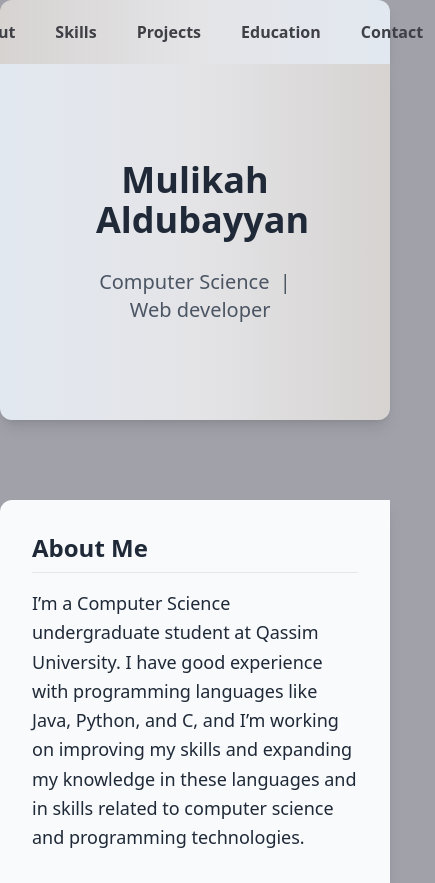
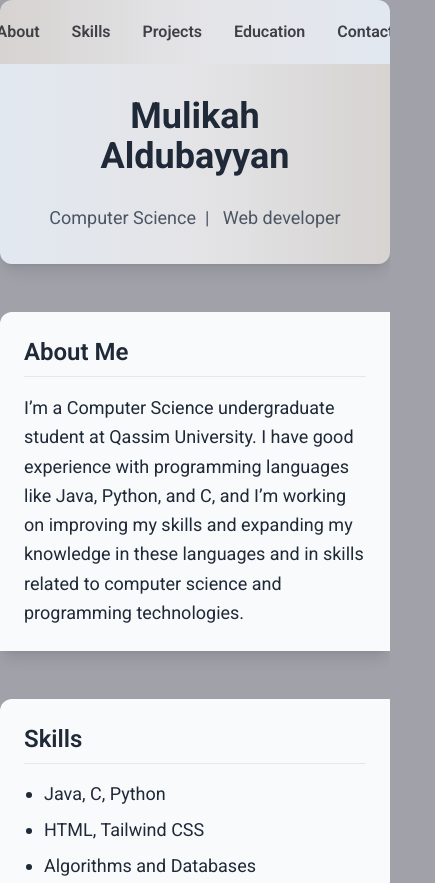
Before and after one commit to mulikah24/MYCV, a plain HTML site: page index.html in a window 390 px wide. Shown: the top 883 px of the page, 435 px wide, since content can reach past the window. Drawn offline with nearby package versions, Linux system fonts and the light colour scheme.

Commit message:
Second commit

```diff
--- a/index.html
+++ b/index.html
@@ -4,17 +4,27 @@
   <meta charset="UTF-8" />
   <meta name="viewport" content="width=device-width, initial-scale=1.0" />
   <title>Mulikah Aldubayyan</title>
+
+  <!-- Google Font -->
+  <link rel="preconnect" href="https://fonts.googleapis.com">
+  <link rel="preconnect" href="https://fonts.gstatic.com" crossorigin>
+  <link href="https://fonts.googleapis.com/css2?family=Roboto:ital,wght@0,100..900;1,100..900&display=swap" rel="stylesheet">
+
+  <!--Tailwind CSS-->
   <script src="https://cdn.tailwindcss.com"></script>
   <style>
     html {
       scroll-behavior: smooth;
     }
+    body{
+    font-family: 'Roboto', sans-serif;
+    }
   </style>
 </head>
-<body class="bg-zinc-400 text-gray-800 font-sans">
+<body class="bg-zinc-400 text-gray-800">
 
   <!-- Top Navigation -->
-  <nav class="text-zinc-700 p-4 flex rounded-t-xl shadow-lg justify-center space-x-4 bg-gradient-to-r from-stone-300 via-zinc-200 to-slate-200">
+  <nav class="text-zinc-700 p-4 flex rounded-t-xl shadow-lg justify-center space-x-2 sm:space-x-4 overflow-x-auto whitespace-nowrap bg-gradient-to-r from-stone-300 via-zinc-200 to-slate-200">
     <a href="#about" class="px-3 py-1 hover:text-slate-500 font-semibold">About</a>
     <a href="#skills" class="px-3 py-1 hover:text-slate-500 font-semibold">Skills</a>
     <a href="#projects" class="px-3 py-1 hover:text-slate-500 font-semibold">Projects</a>
@@ -22,14 +32,14 @@
     <a href="#contact" class="px-3 py-1 hover:text-slate-500 font-semibold">Contact</a>
   </nav>
 
-  <!-- Header -->
-  <header class="text-center p-24 md:p-40 rounded-b-xl shadow-lg bg-gradient-to-l from-stone-300 via-zinc-200 to-slate-200">
+  <!-- Header Section -->
+  <header class="text-center p-8 sm:p-16 md:p-24 lg:p-40 rounded-b-xl shadow-lg bg-gradient-to-l from-stone-300 via-zinc-200 to-slate-200">
     <h1 class="text-4xl sm:text-5xl md:text-6xl font-bold text-gray-800">Mulikah Aldubayyan</h1>
-    <p class="text-xl sm:text-2xl text-gray-600 mt-7">Computer Science &nbsp;| &nbsp;&nbsp;Web developer</p>
+    <p class="text-lg sm:text-2xl text-gray-600 mt-7">Computer Science &nbsp;| &nbsp;&nbsp;Web developer</p>
   </header>
 
-  <!-- About -->
-  <section id="about" class="mt-20 max-w-3xl mx-auto bg-slate-50 shadow-lg p-8 md:p-10 rounded-tl-xl">
+  <!-- About Me Section -->
+  <section id="about" class="mt-12 max-w-3xl mx-auto bg-slate-50 shadow-lg p-6 sm:p-10 px-6 sm:px-12 rounded-tl-xl">
     <h2 class="text-2xl sm:text-3xl font-semibold border-b pb-2 mb-4 text-gray-800">About Me</h2>
     <p class="text-lg text-gray-800 leading-relaxed">
       I’m a Computer Science undergraduate student at Qassim University.
@@ -39,8 +49,8 @@
     </p>
   </section>
 
-  <!-- Skills -->
-  <section id="skills" class="mt-12 max-w-3xl mx-auto bg-slate-50 shadow-lg p-8 md:p-10 rounded-tl-xl">
+  <!-- Skills Section -->
+  <section id="skills" class="mt-12 max-w-3xl mx-auto bg-slate-50 shadow-lg p-6 sm:p-10 px-6 sm:px-12 rounded-tl-xl">
     <h2 class="text-2xl sm:text-3xl font-semibold border-b pb-2 mb-4 text-gray-800">Skills</h2>
     <ul class="text-lg list-disc pl-5 text-gray-800 space-y-2">
       <li>Java, C, Python </li>
@@ -49,8 +59,8 @@
     </ul>
   </section>
 
-  <!-- Projects -->
-  <section id="projects" class="mt-12 max-w-3xl mx-auto bg-slate-50 shadow-lg p-8 md:p-10 rounded-tl-xl">
+  <!-- Projects Section -->
+  <section id="projects" class="mt-12 max-w-3xl mx-auto bg-slate-50 shadow-lg p-6 sm:p-10 px-6 sm:px-12 rounded-tl-xl">
     <h2 class="text-2xl sm:text-3xl font-semibold border-b pb-2 mb-4 text-gray-800">Projects</h2>
     <ul class="text-lg list-disc pl-5 text-gray-800 space-y-4">
       <li>
@@ -65,14 +75,14 @@
     </ul>
   </section>
 
-  <!-- Education -->
-  <section id="education" class="mt-12 max-w-3xl mx-auto bg-slate-50 shadow-lg p-8 md:p-10 rounded-tl-xl">
+  <!-- Education Section -->
+  <section id="education" class="mt-12 max-w-3xl mx-auto bg-slate-50 shadow-lg p-6 sm:p-10 px-6 sm:px-12 rounded-tl-xl">
     <h2 class="text-2xl sm:text-3xl font-semibold border-b pb-2 mb-4 text-gray-800">Education</h2>
     <p class="text-lg text-gray-800">[Qassim University] – Computer Science</p>
   </section>
 
-  <!-- Contact -->
-  <section id="contact" class="mt-12 max-w-3xl mx-auto bg-slate-50 shadow-lg p-8 md:p-10 rounded-tl-xl mb-10">
+  <!-- Contact Section -->
+  <section id="contact" class="mt-12 mb-10 max-w-3xl mx-auto bg-slate-50 shadow-lg p-6 sm:p-10 px-6 sm:px-12 rounded-tl-xl">
     <h2 class="text-2xl sm:text-3xl font-semibold border-b pb-2 mb-4 text-gray-800">Contact</h2>
     <ul class="text-lg list-disc pl-5 text-gray-800 space-y-2">
       <li>Email: mulikah2003@gmail.com</li>
@@ -80,7 +90,7 @@
     </ul>
   </section>
 
-  <!-- Footer -->
+  <!-- Footer Section -->
   <footer class="text-gray-500 text-center py-10 rounded-xl shadow-lg bg-gradient-to-l from-stone-300 via-zinc-200 to-slate-200">
     &copy; 2025 All rights reserved
   </footer>
```
